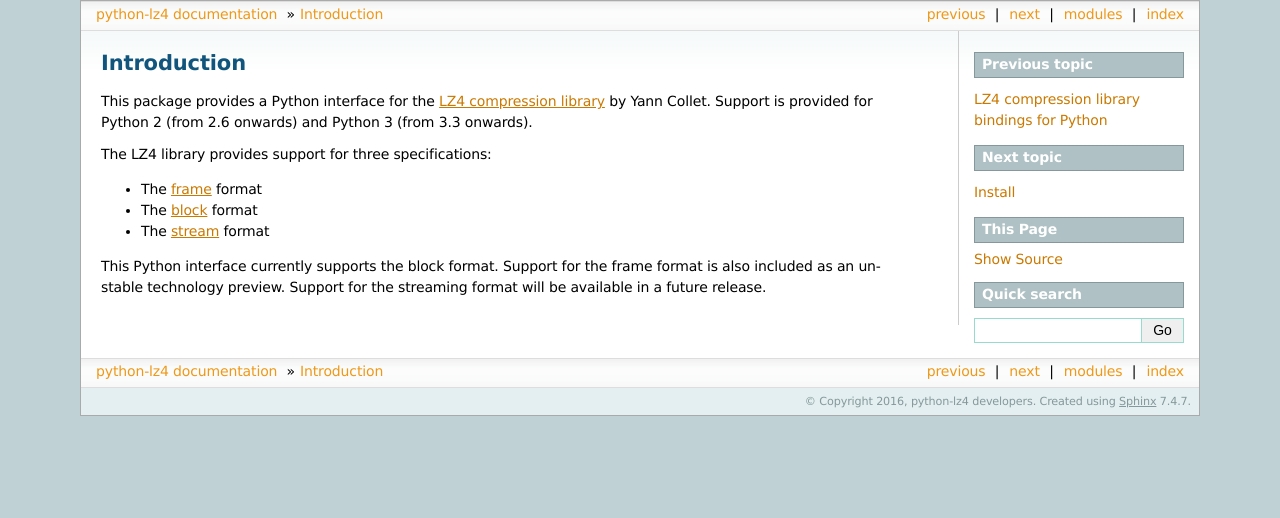
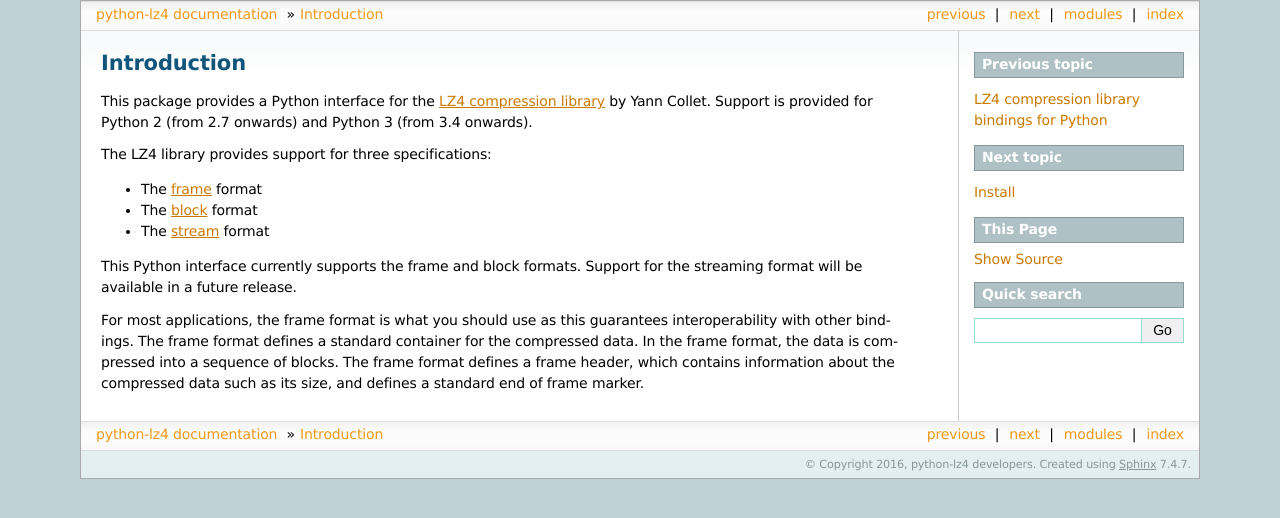
Before and after one commit to python-lz4/python-lz4, a Sphinx documentation site: the page built from docs/intro.rst, in a window 1280 px wide. Shown: the top 518 px of the page. Built offline with Sphinx 7.4.7, drawn with Linux system fonts in a browser that asks for light colours; pages that are not in the unit, such as notebooks, are missing from menus; the version number could not be read and is left out.

Commit message:
Update introductory text in the docs

```diff
--- a/docs/intro.rst
+++ b/docs/intro.rst
@@ -3,7 +3,7 @@ Introduction
 
 This package provides a Python interface for the `LZ4 compression library
 <http://lz4.github.io/lz4/>`_ by Yann Collet. Support is provided for Python 2
-(from 2.6 onwards) and Python 3 (from 3.3 onwards).
+(from 2.7 onwards) and Python 3 (from 3.4 onwards).
 
 The LZ4 library provides support for three specifications:
 
@@ -11,10 +11,12 @@ The LZ4 library provides support for three specifications:
 * The `block <http://lz4.github.io/lz4/lz4_Block_format.html>`_ format
 * The `stream <https://github.com/lz4/lz4/wiki/LZ4-Streaming-API-Basics>`_ format
 
-This Python interface currently supports the block format. Support for the frame
-format is also included as an unstable technology preview. Support for the
-streaming format will be available in a future release.
+This Python interface currently supports the frame and block formats. Support
+for the streaming format will be available in a future release.
 
-..
-   For most applications, the frame format is what you should use as this
-   guarantees interoperability with other bindings.
+For most applications, the frame format is what you should use as this
+guarantees interoperability with other bindings. The frame format defines a
+standard container for the compressed data. In the frame format, the data is
+compressed into a sequence of blocks. The frame format defines a frame header,
+which contains information about the compressed data such as its size, and
+defines a standard end of frame marker.
--- a/docs/lz4.block.rst
+++ b/docs/lz4.block.rst
@@ -1,3 +1,5 @@
+.. default-role:: obj
+
 
 lz4.block sub-package
 =====================
```
